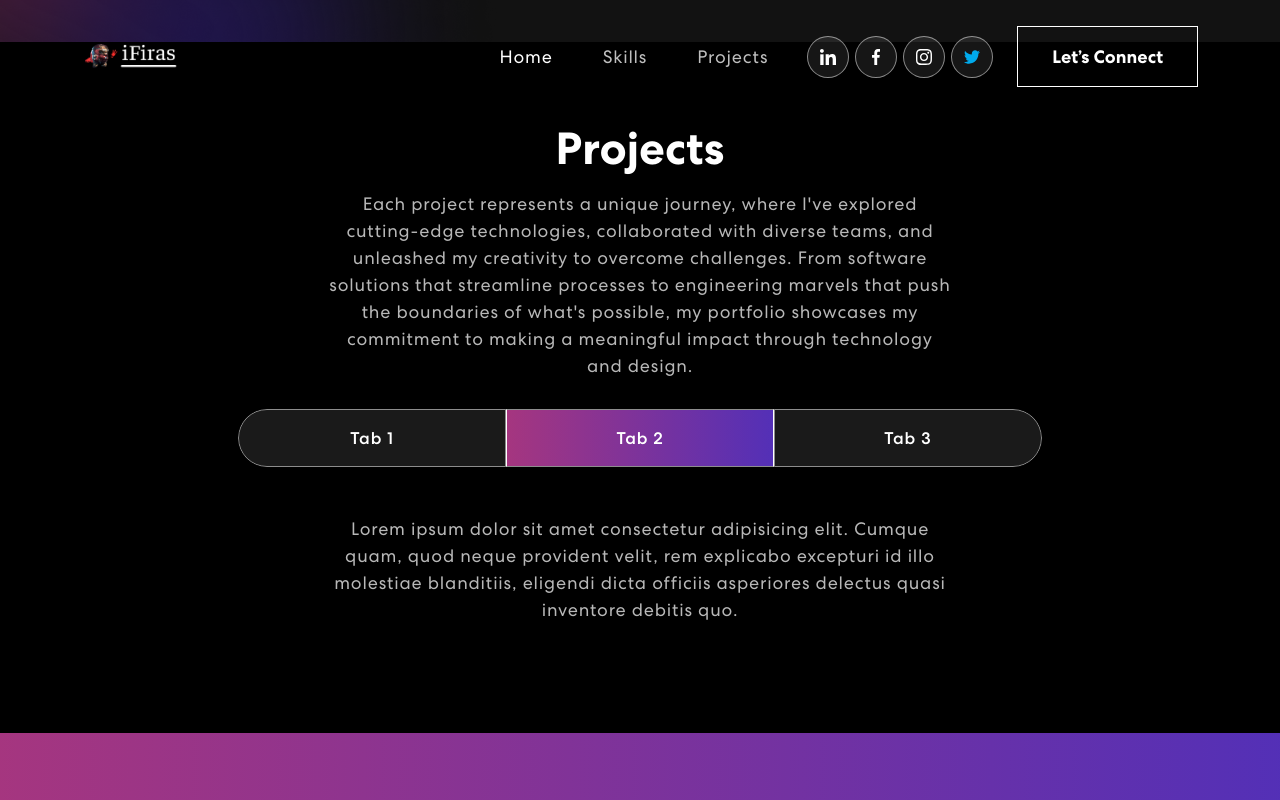
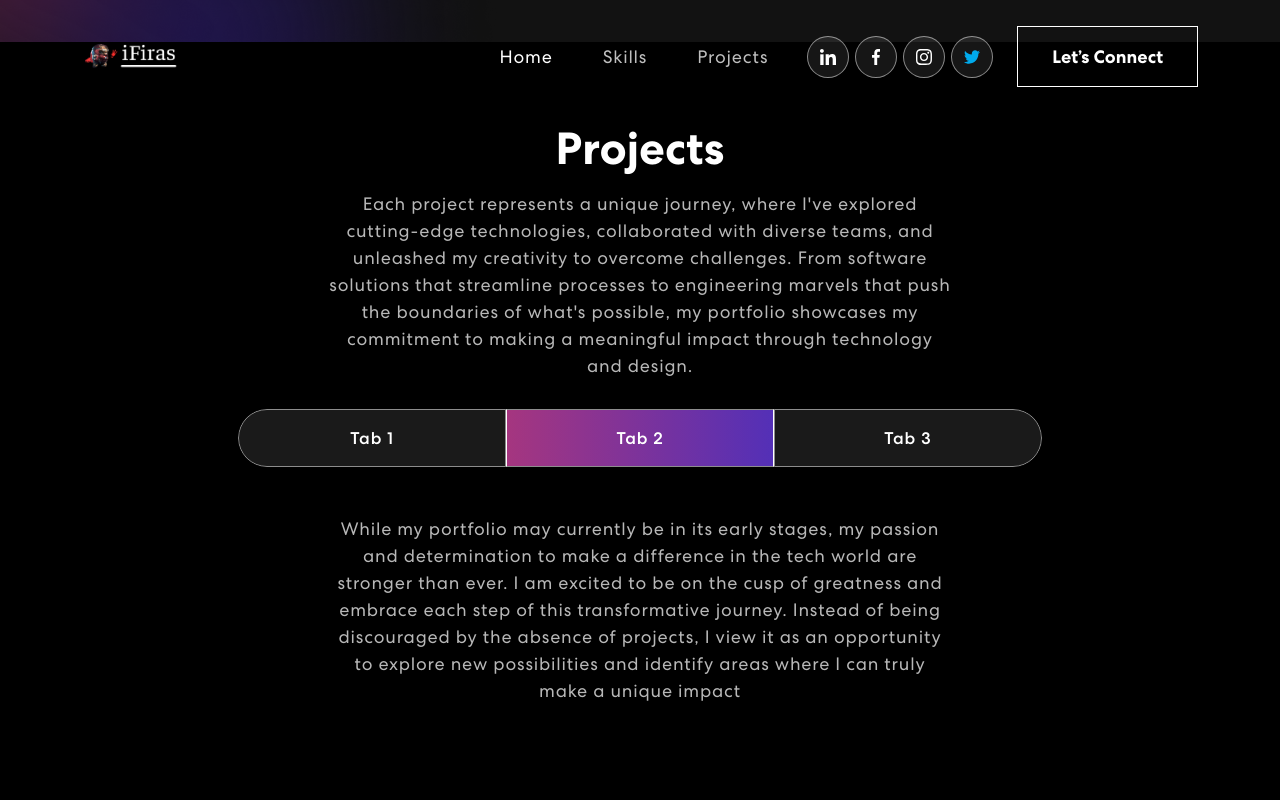
Before and after one commit to FirasKahlaoui/portfolio, a React (Create React App) app: page / in a window 1280 px wide. Both pictures are taken after a click on the tab "Tab 2". Shown: the part 1380-2180 px from the top of the page. Built offline with nearby package versions, Linux system fonts and the light colour scheme.

Commit message:
Project tabs

```diff
--- a/src/components/Projects.js
+++ b/src/components/Projects.js
@@ -92,20 +92,25 @@ export const Projects = () => {
                       </Tab.Pane>
                       <Tab.Pane eventKey="second">
                         <p>
-                          Lorem ipsum dolor sit amet consectetur adipisicing
-                          elit. Cumque quam, quod neque provident velit, rem
-                          explicabo excepturi id illo molestiae blanditiis,
-                          eligendi dicta officiis asperiores delectus quasi
-                          inventore debitis quo.
+                          While my portfolio may currently be in its early
+                          stages, my passion and determination to make a
+                          difference in the tech world are stronger than ever. I
+                          am excited to be on the cusp of greatness and embrace
+                          each step of this transformative journey. Instead of
+                          being discouraged by the absence of projects, I view
+                          it as an opportunity to explore new possibilities and
+                          identify areas where I can truly make a unique impact
                         </p>
                       </Tab.Pane>
                       <Tab.Pane eventKey="third">
                         <p>
-                          Lorem ipsum dolor sit amet consectetur adipisicing
-                          elit. Cumque quam, quod neque provident velit, rem
-                          explicabo excepturi id illo molestiae blanditiis,
-                          eligendi dicta officiis asperiores delectus quasi
-                          inventore debitis quo.
+                          As an aspiring technologist, I am eager to embark on a
+                          journey of innovation and creativity. While I may not
+                          have a portfolio of projects just yet, my passion for
+                          technology and design is unwavering. I see every
+                          challenge as an opportunity to learn and grow, and I
+                          am committed to making a meaningful impact through my
+                          work.
                         </p>
                       </Tab.Pane>
                     </Tab.Content>
```
